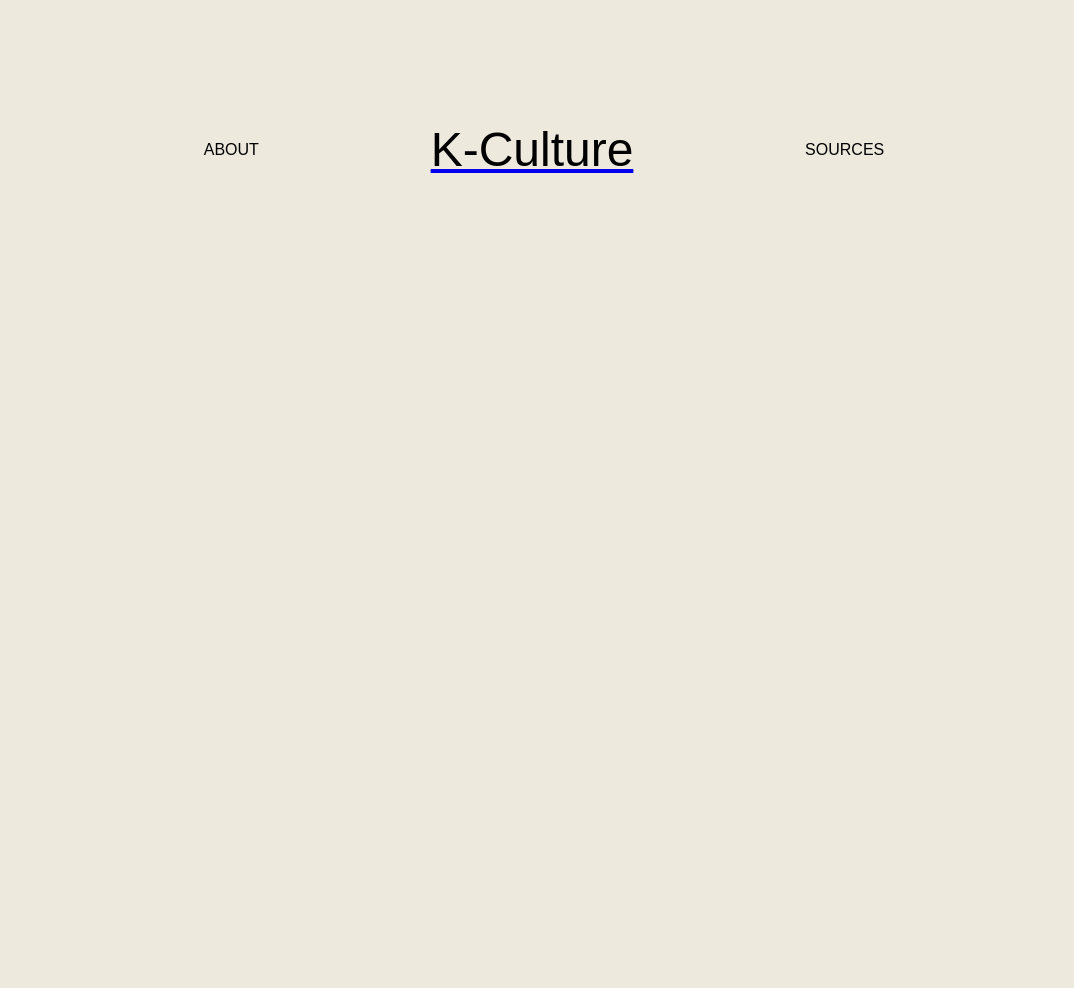
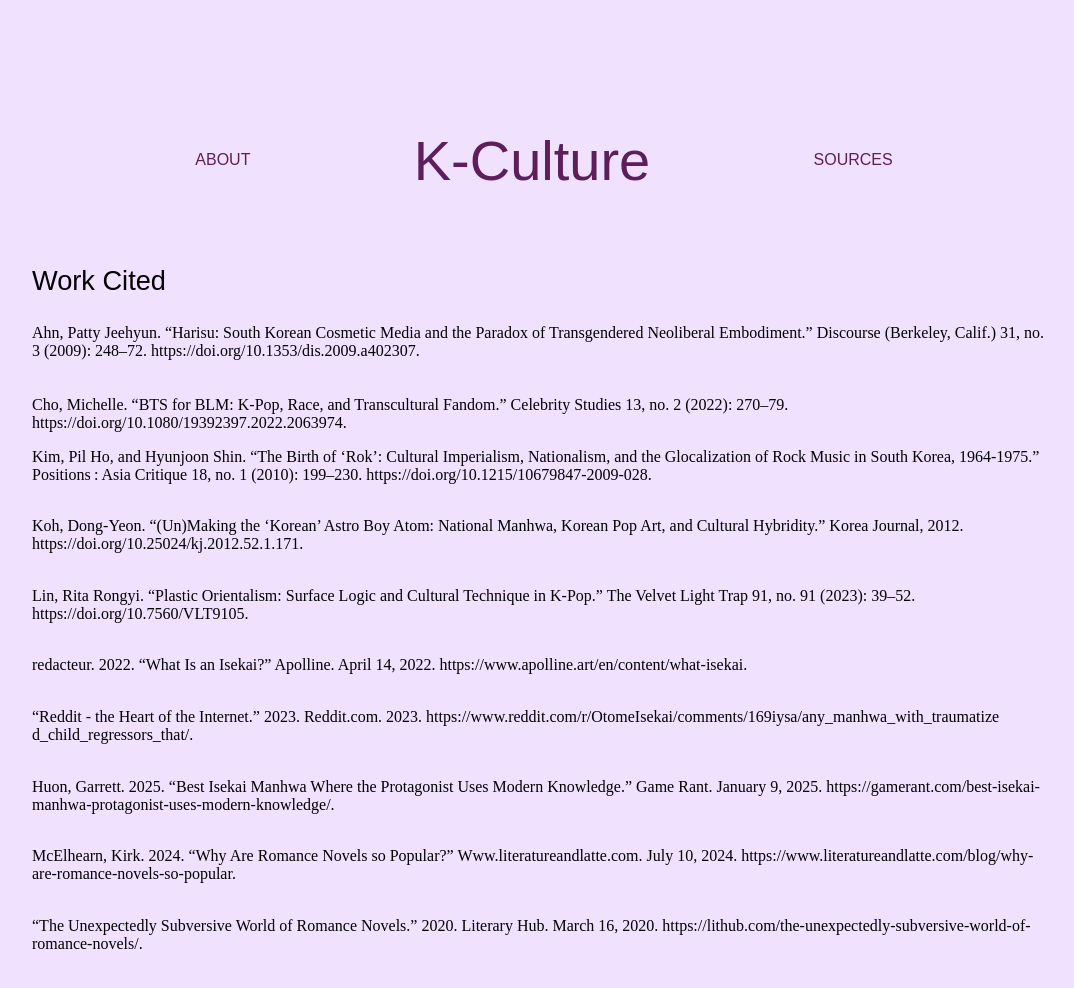
Before and after one commit to michellesheen/michellecode, a plain HTML site: page finalpaper/sources.html in a window 1280 px wide. Shown: the whole page, without its empty margins (96-1170 px from the left). Before the commit the page ends 800 px from the top, so only its background shows below. Drawn offline with Linux system fonts and the light colour scheme; a web font is replaced by a local one.

Commit message:
stylizing

```diff
--- a/finalpaper/sources.html
+++ b/finalpaper/sources.html
@@ -21,6 +21,55 @@
 
     </div>
 
+    <div><h3>Work Cited</h3></div>
+
+    <div>
+        <div class="source"><p>Ahn, Patty Jeehyun. “Harisu: South Korean Cosmetic Media and the Paradox of Transgendered
+            Neoliberal Embodiment.” Discourse (Berkeley, Calif.) 31, no. 3 (2009): 248–72.
+            https://doi.org/10.1353/dis.2009.a402307.</p></div>
+
+        <div class="source"></div><p>Cho, Michelle. “BTS for BLM: K-Pop, Race, and Transcultural Fandom.” Celebrity Studies 13,
+            no. 2 (2022): 270–79. https://doi.org/10.1080/19392397.2022.2063974.</p>
+
+        <div class="source">  <p>Kim, Pil Ho, and Hyunjoon Shin. “The Birth of ‘Rok’: Cultural Imperialism, Nationalism, and
+            the Glocalization of Rock Music in South Korea, 1964-1975.” Positions : Asia Critique
+            18, no. 1 (2010): 199–230. https://doi.org/10.1215/10679847-2009-028.
+            </p></div>
+
+        <div class="source"> <p>Koh, Dong-Yeon. “(Un)Making the ‘Korean’ Astro Boy Atom: National Manhwa, Korean Pop
+            Art, and Cultural Hybridity.” Korea Journal, 2012.
+            https://doi.org/10.25024/kj.2012.52.1.171.
+            </p></div>
+
+        <div class="source"> <p>Lin, Rita Rongyi. “Plastic Orientalism: Surface Logic and Cultural Technique in K-Pop.” The
+            Velvet Light Trap 91, no. 91 (2023): 39–52. https://doi.org/10.7560/VLT9105.
+            </p></div>
+
+        <div class="source"> <p>redacteur. 2022. “What Is an Isekai?” Apolline. April 14, 2022.
+            https://www.apolline.art/en/content/what-isekai.
+            </p></div>
+
+        <div class="source"><p>‌“Reddit - the Heart of the Internet.” 2023. Reddit.com. 2023.
+            https://www.reddit.com/r/OtomeIsekai/comments/169iysa/any_manhwa_with_traumatize
+            d_child_regressors_that/.
+            </p></div>
+
+        <div class="source"><p>‌Huon, Garrett. 2025. “Best Isekai Manhwa Where the Protagonist Uses Modern
+            Knowledge.” Game Rant. January 9, 2025.
+            https://gamerant.com/best-isekai-manhwa-protagonist-uses-modern-knowledge/.
+            </p></div>
+
+        <div class="source"> <p>‌McElhearn, Kirk. 2024. “Why Are Romance Novels so Popular?” Www.literatureandlatte.com.
+            July 10, 2024.
+            https://www.literatureandlatte.com/blog/why-are-romance-novels-so-popular.
+            </p></div>
+
+        <div class="source"><p>“The Unexpectedly Subversive World of Romance Novels.” 2020. Literary Hub. March 16,
+            2020. https://lithub.com/the-unexpectedly-subversive-world-of-romance-novels/.
+            ‌</p></div>
+
+    </div>
+
 
 
 </body>
--- a/finalpaper/style.css
+++ b/finalpaper/style.css
@@ -10,23 +10,22 @@ body {
 
     width: 500 px;
     margin: 10 auto;
-    background-color: #ede9dd
+    background-color: #f0e1ff
 
 }
 
 h1 {
-    font-family: "amador", sans-serif;
-    font-weight: 100;
+    font-family: "sedgwick", sans-serif;
+    font-weight: 400;
     font-style: normal;
-    font-size: 3em;
-    color:black;
+    font-size: 3.5em;
 }
 
 h2 /* HED */ {
     font-family: "nicholas", sans-serif;
     font-weight: 700;
     font-style: normal;
-    font-size: 2.5em;
+    font-size: 2em;
 
 
 }
@@ -35,7 +34,7 @@ h3 /* DEK */ {
     font-family: "nicholas", sans-serif;
     font-weight: 400;
     font-style: normal;
-    font-size: 1.5em;
+    font-size: 1.7em;
 
 }
 
@@ -58,7 +57,7 @@ p {
 #nav_bar {
     display: flex;
     flex-direction: row;
-    background-color: #ede9dd;
+    background-color:  #f0e1ff;
     padding-bottom: .5em;
     padding-top: 1em;
 
@@ -66,7 +65,7 @@ p {
 
 #nav_bar a:hover {
     background-color: none;
-    color: #763382;
+    color: #bc7ec7;
     }
 
 .nav_item {
@@ -77,9 +76,39 @@ p {
     }
 
 .nav_item a{
-    color:black;
+    color:rgb(93, 30, 92);
     text-decoration: none;
+    }
+
+.masthead a:link{
+        text-decoration: none;
+        color:rgb(93, 30, 92);
     }
 
 /* _____________________________________________________________________________ */
 /* FINAL PAPER */
+
+.center {
+    display: block;
+    margin-left: auto;
+    margin-right: auto;
+    width: 80%;
+    text-align: center;
+}
+
+.sub {
+    padding-top: 1em;
+}
+
+
+.source {
+    padding-bottom: .1em;
+}
+
+/* _____________________________________________________________________________ */
+
+@media (orientation: portrait) {
+    #content {
+         width: 100%
+     }
+   }
```
Also changed, not shown: finalpaper/about.html (+8 -0 lines), finalpaper/index.html (+17 -5 lines).
